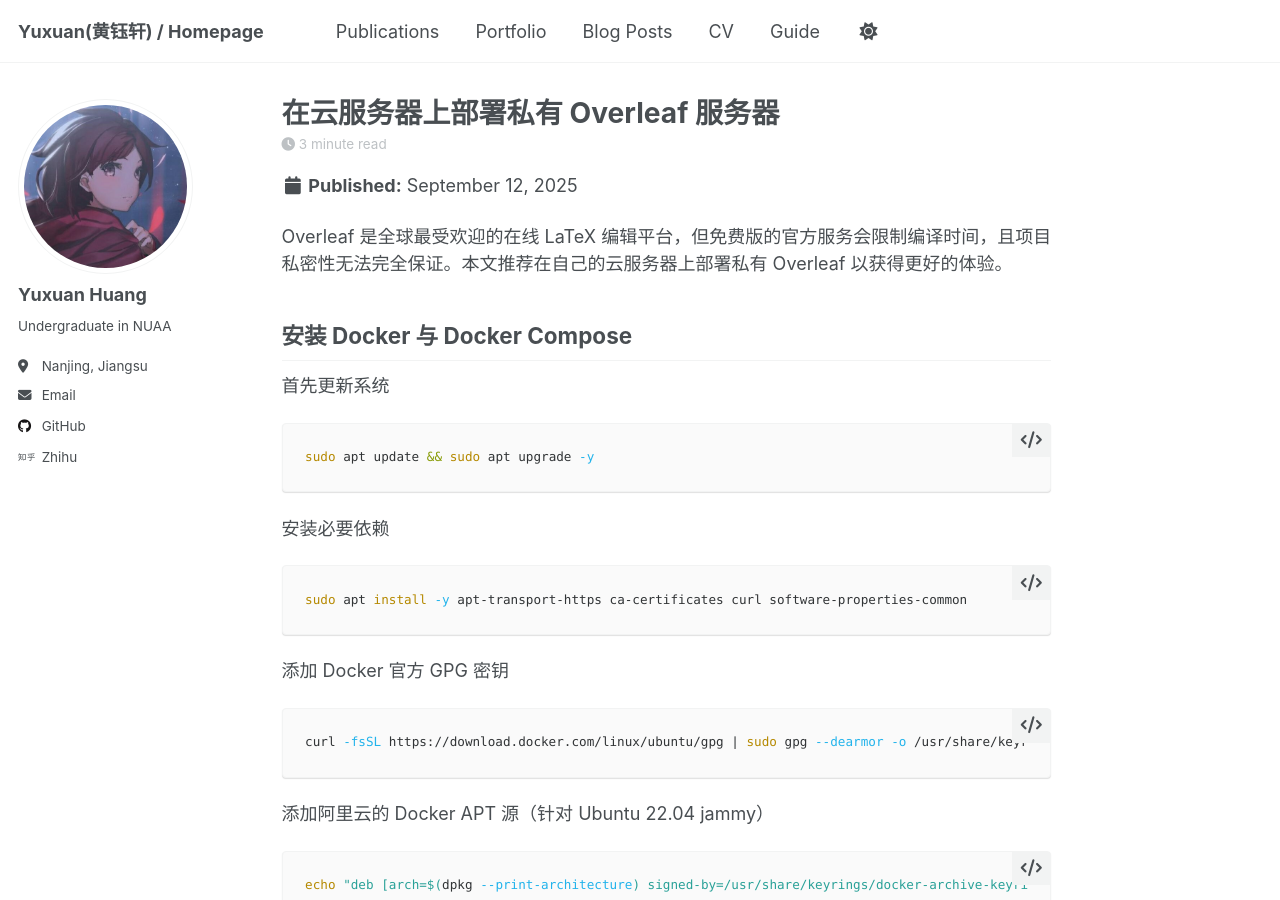
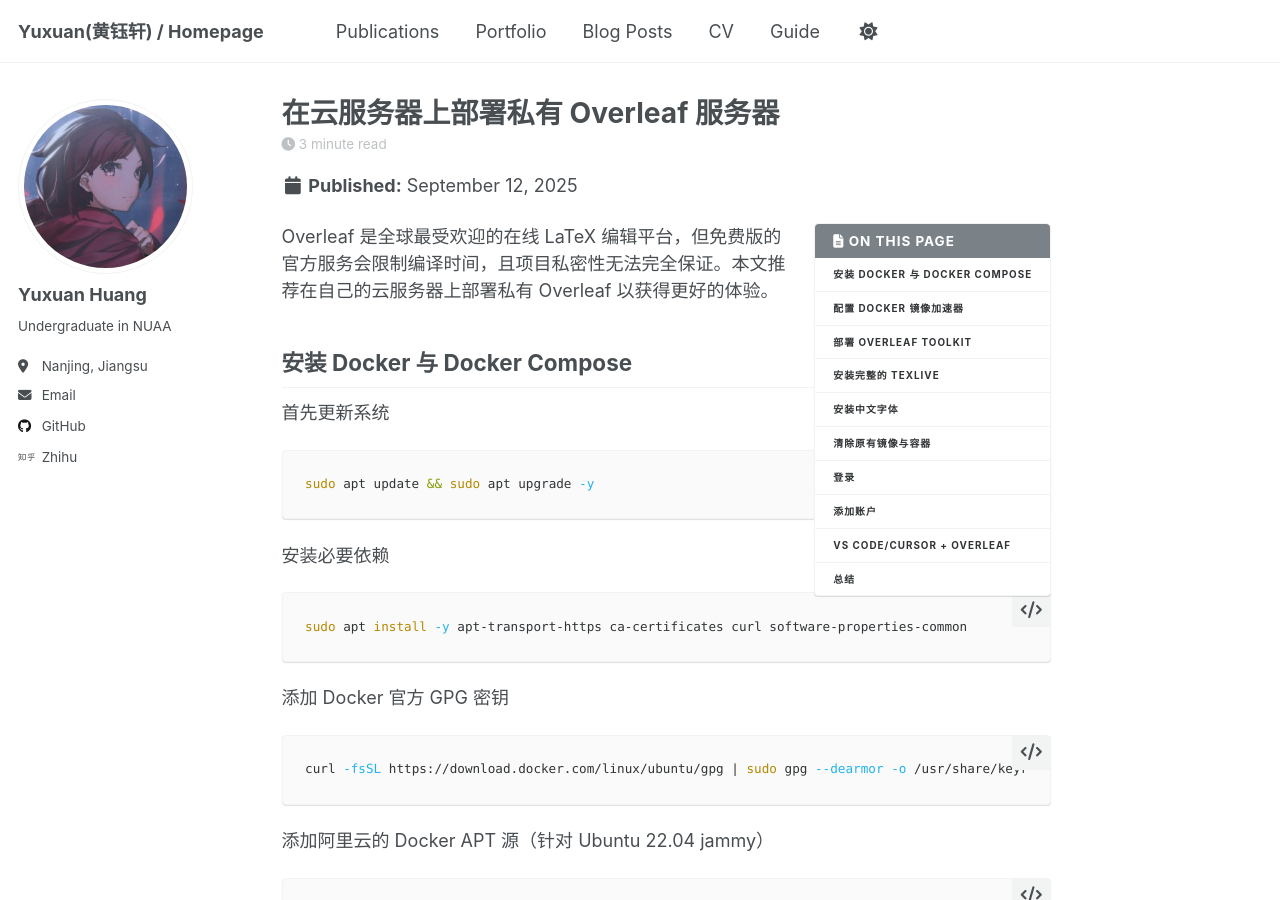
Before and after one commit to Cresc3nt/Cresc3nt.github.io, a Jekyll site: the page built from _posts/2025-09-12-overleaf-server.md, in a window 1280 px wide and 900 px high. Built offline with Jekyll 4.4.1, drawn with Linux system fonts in a browser that asks for light colours; a script that is not in the unit is left out.

Commit message:
Update 2025-09-12-overleaf-server.md

```diff
--- a/_posts/2025-09-12-overleaf-server.md
+++ b/_posts/2025-09-12-overleaf-server.md
@@ -15,7 +14,7 @@
     - Cloud Server
 ---
 
-<!-- {% include toc %} -->
+{% include toc %}
 
 Overleaf 是全球最受欢迎的在线 LaTeX 编辑平台，但免费版的官方服务会限制编译时间，且项目私密性无法完全保证。本文推荐在自己的云服务器上部署私有 Overleaf 以获得更好的体验。
 
```
Also changed, not shown: other parts of _posts/2025-09-12-overleaf-server.md (+0 -1 lines).
